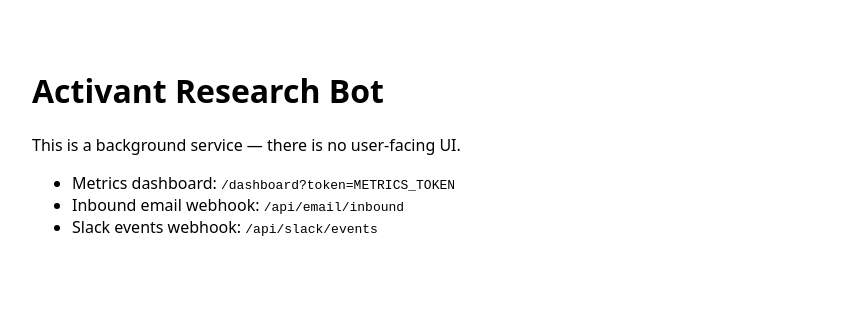
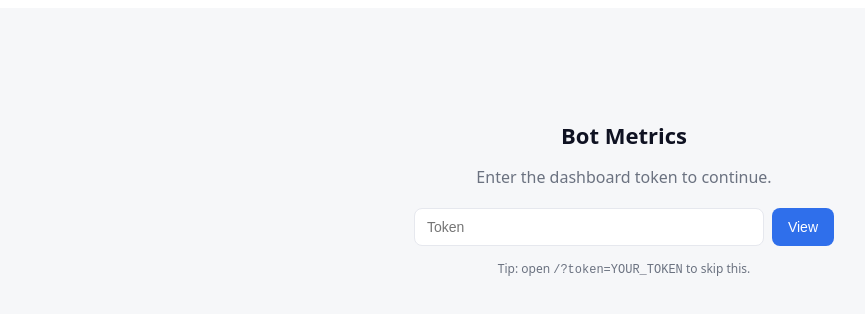
Before and after one commit to bbradlow/ARIA, a Next.js app: page / in a window 1280 px wide. Shown: the top 314 px of the page, without its empty margins (16-881 px from the left). Built offline with nearby package versions, Linux system fonts and the light colour scheme.

Commit message:
Dashboard Reroute

```diff
--- a/app/page.tsx
+++ b/app/page.tsx
@@ -1,19 +1,251 @@
-export default function Home() {
+"use client";
+
+import { useEffect, useMemo, useState, type ReactNode } from "react";
+
+type Point = { date: string; count: number };
+type TypeCount = { type: string; count: number };
+type BotData = {
+  name: string;
+  label: string;
+  deployed: boolean;
+  headline: { label: string; value: number }[];
+  perDay: Point[];
+  byType: TypeCount[];
+};
+type Metrics = {
+  generatedAt: string;
+  windowDays: number;
+  bots: Record<string, BotData>;
+};
+
+const TABS = ["ARIA", "APRIL", "ARC"] as const;
+const ACCENT = "#2f6feb";
+const INK = "#0f1222";
+const MUTE = "#6b7280";
+const LINE = "#e6e8ee";
+const BG = "#f6f7f9";
+
+export default function Dashboard() {
+  const [token, setToken] = useState("");
+  const [tokenInput, setTokenInput] = useState("");
+  const [data, setData] = useState<Metrics | null>(null);
+  const [active, setActive] = useState<(typeof TABS)[number]>("ARIA");
+  const [loading, setLoading] = useState(false);
+  const [error, setError] = useState<string | null>(null);
+
+  useEffect(() => {
+    const t = new URLSearchParams(window.location.search).get("token") ?? "";
+    if (t) setToken(t);
+  }, []);
+
+  useEffect(() => {
+    if (!token) return;
+    let cancelled = false;
+    (async () => {
+      setLoading(true);
+      setError(null);
+      try {
+        const res = await fetch(`/api/metrics?token=${encodeURIComponent(token)}`, { cache: "no-store" });
+        if (!res.ok) throw new Error(res.status === 401 ? "Invalid token." : `Request failed (${res.status}).`);
+        const json = (await res.json()) as Metrics;
+        if (!cancelled) setData(json);
+      } catch (e) {
+        if (!cancelled) setError(e instanceof Error ? e.message : String(e));
+      } finally {
+        if (!cancelled) setLoading(false);
+      }
+    })();
+    return () => {
+      cancelled = true;
+    };
+  }, [token]);
+
+  const bot = data?.bots?.[active];
+
+  if (!token) {
+    return (
+      <Shell>
+        <div style={{ maxWidth: 420, margin: "80px auto", textAlign: "center" }}>
+          <h1 style={{ fontSize: 22, color: INK, marginBottom: 8 }}>Bot Metrics</h1>
+          <p style={{ color: MUTE, marginBottom: 20 }}>Enter the dashboard token to continue.</p>
+          <div style={{ display: "flex", gap: 8 }}>
+            <input
+              type="password"
+              value={tokenInput}
+              onChange={(e) => setTokenInput(e.target.value)}
+              placeholder="Token"
+              style={{ flex: 1, padding: "10px 12px", border: `1px solid ${LINE}`, borderRadius: 8, fontSize: 14 }}
+            />
+            <button
+              onClick={() => setToken(tokenInput.trim())}
+              style={{ padding: "10px 16px", background: ACCENT, color: "#fff", border: "none", borderRadius: 8, fontSize: 14, cursor: "pointer" }}
+            >
+              View
+            </button>
+          </div>
+          <p style={{ color: MUTE, fontSize: 12, marginTop: 14 }}>
+            Tip: open <code>/?token=YOUR_TOKEN</code> to skip this.
+          </p>
+        </div>
+      </Shell>
+    );
+  }
+
   return (
-    <main style={{ fontFamily: "system-ui, sans-serif", padding: 40, maxWidth: 640 }}>
-      <h1>Activant Research Bot</h1>
-      <p>This is a background service — there is no user-facing UI.</p>
-      <ul>
-        <li>
-          Metrics dashboard: <code>/dashboard?token=METRICS_TOKEN</code>
-        </li>
-        <li>
-          Inbound email webhook: <code>/api/email/inbound</code>
-        </li>
-        <li>
-          Slack events webhook: <code>/api/slack/events</code>
-        </li>
-      </ul>
-    </main>
+    <Shell>
+      <div style={{ display: "flex", alignItems: "baseline", justifyContent: "space-between", flexWrap: "wrap", gap: 12 }}>
+        <div>
+          <h1 style={{ fontSize: 22, color: INK, margin: 0 }}>Bot Metrics</h1>
+          <p style={{ color: MUTE, margin: "4px 0 0", fontSize: 13 }}>
+            {data ? `Last ${data.windowDays} days · updated ${new Date(data.generatedAt).toLocaleString()}` : "Loading…"}
+          </p>
+        </div>
+        <button
+          onClick={() => setToken((t) => t)}
+          disabled={loading}
+          style={{ padding: "8px 14px", background: "#fff", color: INK, border: `1px solid ${LINE}`, borderRadius: 8, fontSize: 13, cursor: "pointer" }}
+        >
+          {loading ? "Refreshing…" : "Refresh"}
+        </button>
+      </div>
+
+      <div style={{ display: "flex", gap: 4, background: "#eef0f4", padding: 4, borderRadius: 10, width: "fit-content", marginTop: 18 }}>
+        {TABS.map((t) => {
+          const on = t === active;
+          const dep = data?.bots?.[t]?.deployed;
+          return (
+            <button
+              key={t}
+              onClick={() => setActive(t)}
+              style={{
+                padding: "8px 18px",
+                border: "none",
+                borderRadius: 7,
+                fontSize: 14,
+                fontWeight: 600,
+                cursor: "pointer",
+                background: on ? "#fff" : "transparent",
+                color: on ? INK : MUTE,
+                boxShadow: on ? "0 1px 2px rgba(0,0,0,0.08)" : "none",
+                display: "flex",
+                alignItems: "center",
+                gap: 7,
+              }}
+            >
+              {t}
+              <span style={{ width: 7, height: 7, borderRadius: "50%", background: dep ? "#22c55e" : "#cbd2dd" }} />
+            </button>
+          );
+        })}
+      </div>
+
+      {error && (
+        <div style={{ marginTop: 20, padding: 14, background: "#fff4f4", border: "1px solid #ffd5d5", borderRadius: 8, color: "#b42318", fontSize: 14 }}>
+          {error}
+        </div>
+      )}
+
+      {bot && (
+        <div style={{ marginTop: 22 }}>
+          <div style={{ display: "flex", alignItems: "center", gap: 10, marginBottom: 14 }}>
+            <h2 style={{ fontSize: 17, color: INK, margin: 0 }}>{bot.name}</h2>
+            <span style={{ fontSize: 13, color: MUTE }}>{bot.label}</span>
+            {!bot.deployed && (
+              <span style={{ fontSize: 12, color: "#92690b", background: "#fff7e6", border: "1px solid #ffe3a3", padding: "2px 8px", borderRadius: 999 }}>
+                no data yet
+              </span>
+            )}
+          </div>
+
+          <div style={{ display: "grid", gridTemplateColumns: "repeat(auto-fit, minmax(150px, 1fr))", gap: 12 }}>
+            {bot.headline.map((h) => (
+              <div key={h.label} style={{ background: "#fff", border: `1px solid ${LINE}`, borderRadius: 12, padding: "16px 18px" }}>
+                <div style={{ fontSize: 28, fontWeight: 700, color: INK, lineHeight: 1.1 }}>{h.value.toLocaleString()}</div>
+                <div style={{ fontSize: 12.5, color: MUTE, marginTop: 6 }}>{h.label}</div>
+              </div>
+            ))}
+          </div>
+
+          <div style={{ display: "grid", gridTemplateColumns: "2fr 1fr", gap: 16, marginTop: 16 }}>
+            <Card title={`Queries per day · last ${data?.windowDays ?? 30} days`}>
+              <BarChart points={bot.perDay} />
+            </Card>
+            <Card title="Events by type">
+              <TypeBreakdown rows={bot.byType} />
+            </Card>
+          </div>
+        </div>
+      )}
+    </Shell>
   );
 }
+
+function Shell({ children }: { children: ReactNode }) {
+  return (
+    <div style={{ minHeight: "100vh", background: BG, fontFamily: "system-ui, -apple-system, Segoe UI, Roboto, sans-serif" }}>
+      <div style={{ maxWidth: 1040, margin: "0 auto", padding: "32px 24px 64px" }}>{children}</div>
+    </div>
+  );
+}
+
+function Card({ title, children }: { title: string; children: ReactNode }) {
+  return (
+    <div style={{ background: "#fff", border: `1px solid ${LINE}`, borderRadius: 12, padding: 18 }}>
+      <div style={{ fontSize: 13, fontWeight: 600, color: INK, marginBottom: 14 }}>{title}</div>
+      {children}
+    </div>
+  );
+}
+
+function BarChart({ points }: { points: Point[] }) {
+  const max = useMemo(() => Math.max(1, ...points.map((p) => p.count)), [points]);
+  const total = points.reduce((s, p) => s + p.count, 0);
+  if (total === 0) {
+    return <div style={{ color: MUTE, fontSize: 13, padding: "30px 0", textAlign: "center" }}>No activity in this window yet.</div>;
+  }
+  return (
+    <div>
+      <div style={{ display: "flex", alignItems: "flex-end", gap: 3, height: 160 }}>
+        {points.map((p) => (
+          <div key={p.date} title={`${p.date}: ${p.count}`} style={{ flex: 1, display: "flex", flexDirection: "column", justifyContent: "flex-end", height: "100%" }}>
+            <div
+              style={{
+                height: `${(p.count / max) * 100}%`,
+                minHeight: p.count > 0 ? 3 : 0,
+                background: ACCENT,
+                borderRadius: "3px 3px 0 0",
+                opacity: p.count > 0 ? 1 : 0,
+              }}
+            />
+          </div>
+        ))}
+      </div>
+      <div style={{ display: "flex", justifyContent: "space-between", marginTop: 8, fontSize: 11, color: MUTE }}>
+        <span>{points[0]?.date.slice(5)}</span>
+        <span>{points[points.length - 1]?.date.slice(5)}</span>
+      </div>
+    </div>
+  );
+}
+
+function TypeBreakdown({ rows }: { rows: TypeCount[] }) {
+  if (!rows.length) {
+    return <div style={{ color: MUTE, fontSize: 13, padding: "30px 0", textAlign: "center" }}>No events yet.</div>;
+  }
+  const max = Math.max(1, ...rows.map((r) => r.count));
+  return (
+    <div style={{ display: "flex", flexDirection: "column", gap: 10 }}>
+      {rows.map((r) => (
+        <div key={r.type}>
+          <div style={{ display: "flex", justifyContent: "space-between", fontSize: 12.5, color: INK, marginBottom: 4 }}>
+            <span>{r.type}</span>
+            <span style={{ color: MUTE }}>{r.count.toLocaleString()}</span>
+          </div>
+          <div style={{ height: 6, background: "#eef0f4", borderRadius: 999 }}>
+            <div style={{ width: `${(r.count / max) * 100}%`, height: "100%", background: ACCENT, borderRadius: 999 }} />
+          </div>
+        </div>
+      ))}
+    </div>
+  );
+}
--- a/lib/metrics.ts
+++ b/lib/metrics.ts
@@ -1,9 +1,10 @@
 import { getSupabase } from "@/lib/supabase";
 
 /**
- * Fire-and-forget event logging into the shared `bot_events` table. Every bot
- * (ARIA, APRIL, ARC) writes here tagged with its name; the dashboard reads and
- * aggregates across all three. Never throws — metrics must not break the bot.
+ * Event logging into the shared `bot_events` table. Every bot (ARIA, APRIL,
+ * ARC) writes here tagged with its name; the dashboard reads and aggregates
+ * across all three. Never throws — metrics must not break the bot. Callers
+ * should `await` this so the write completes before the function freezes.
  *
  * Table (run once in Supabase):
  *   create table if not exists bot_events (
@@ -24,12 +25,13 @@ export async function logEvent(
 ): Promise<void> {
   try {
     const supabase = getSupabase();
-    await supabase.from("bot_events").insert({
+    const { error } = await supabase.from("bot_events").insert({
       bot,
       event_type: eventType,
       user_id: opts?.userId ?? null,
       metadata: opts?.metadata ?? null,
     });
+    if (error) console.error("logEvent insert error:", error.message);
   } catch (err) {
     console.error("logEvent failed:", err);
   }
```
Also changed, not shown: app/api/slack/events/route.ts (+7 -7 lines).
